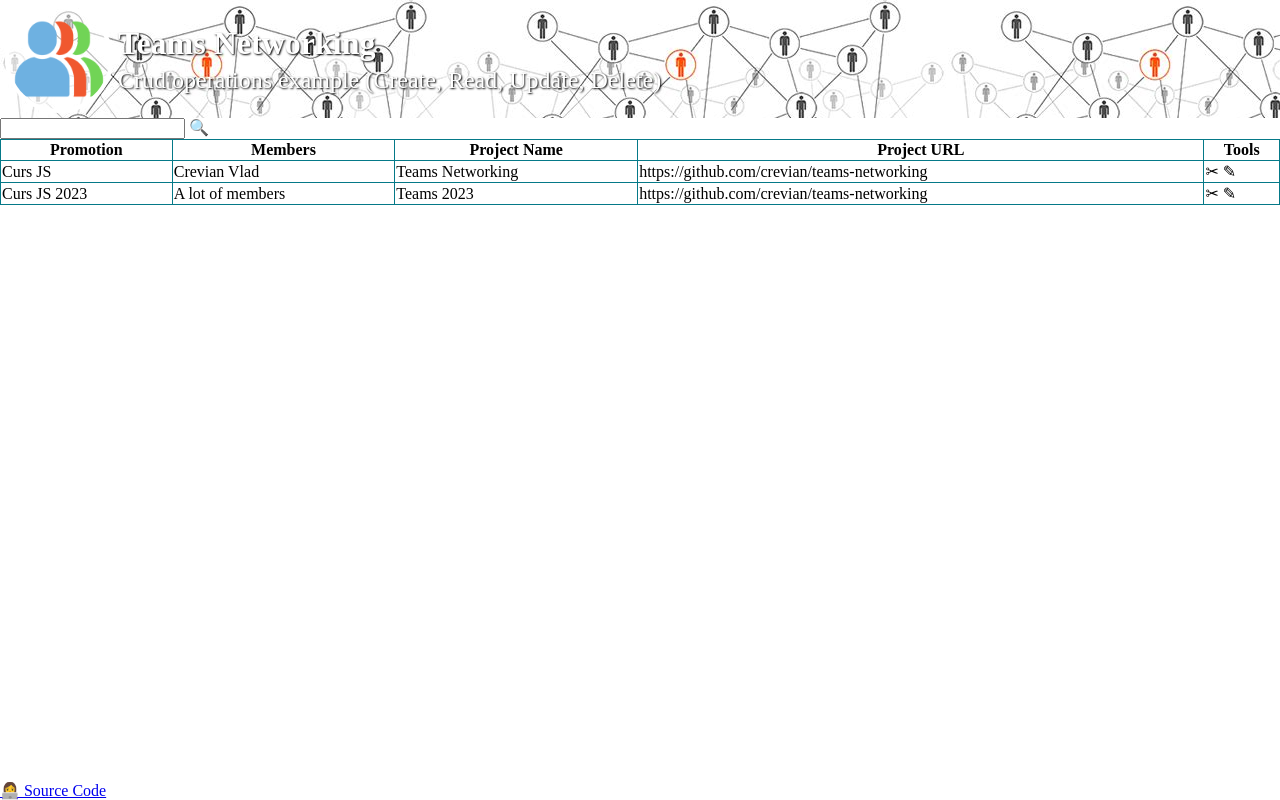
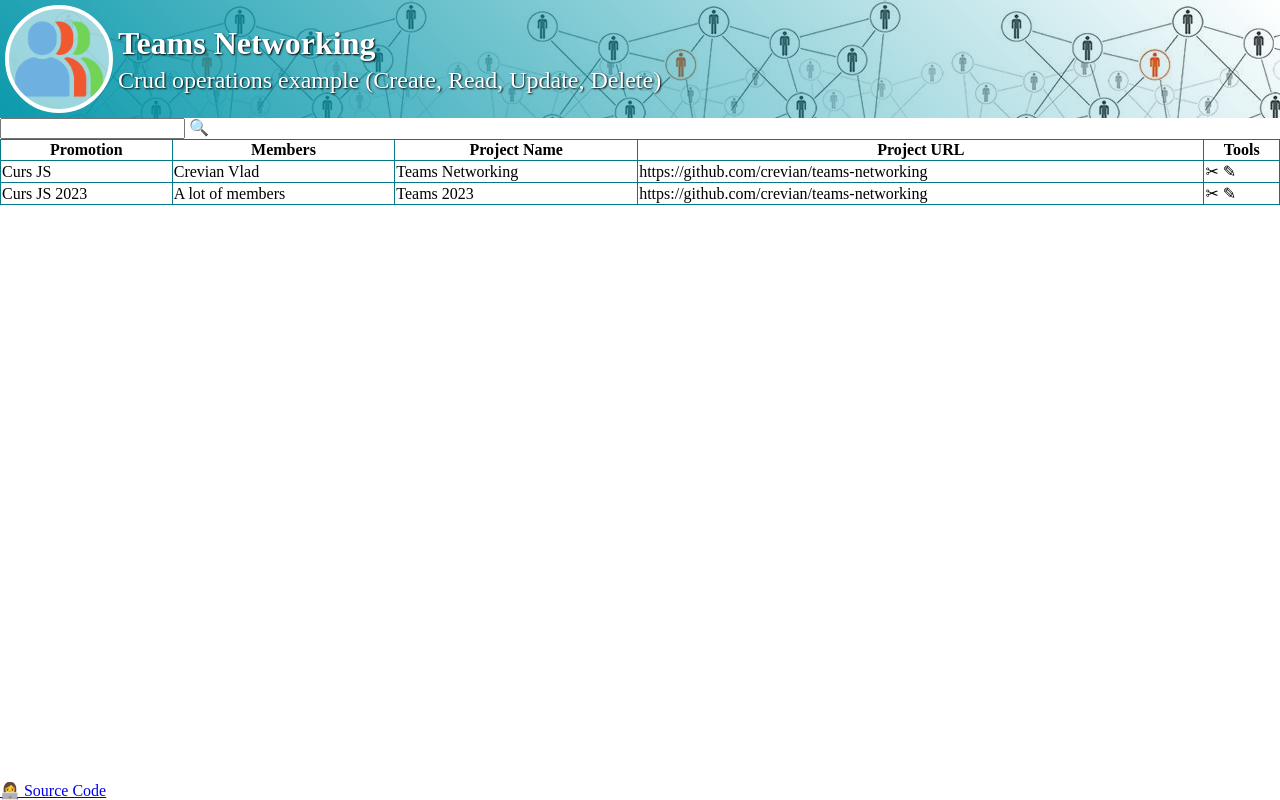
Before and after one commit to crevian/teams-networking, a website built with webpack: page src/index.html in a window 1280 px wide. Built offline with nearby package versions, Linux system fonts and the light colour scheme.

Commit message:
update css

```diff
--- a/src/style.css
+++ b/src/style.css
@@ -3,9 +3,9 @@ html {
 }
 
 header {
-  display: flex;
-  flex-direction: row;
-  align-items: center;
+  /* display: flex;
+  flex-direction: row; */
+  /* align-items: center; */
   background-image: url("images/th.png");
 }
 
@@ -13,7 +13,7 @@ header {
   display: flex;
   flex-direction: row;
   align-items: center;
-  background: linear-gradient(45, #0798abfa, transparent);
+  background: linear-gradient(45deg, #0798abfa, transparent);
 }
 
 #header-info {
```
